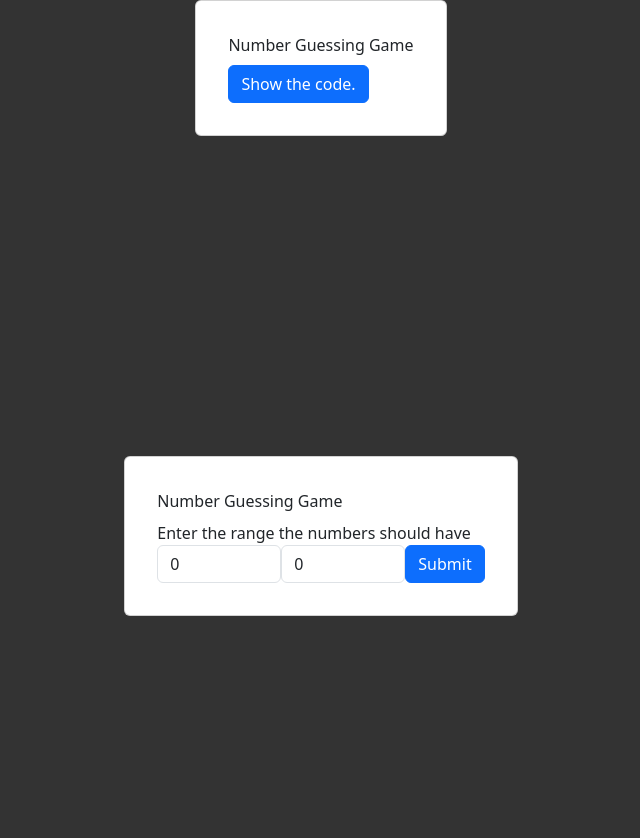
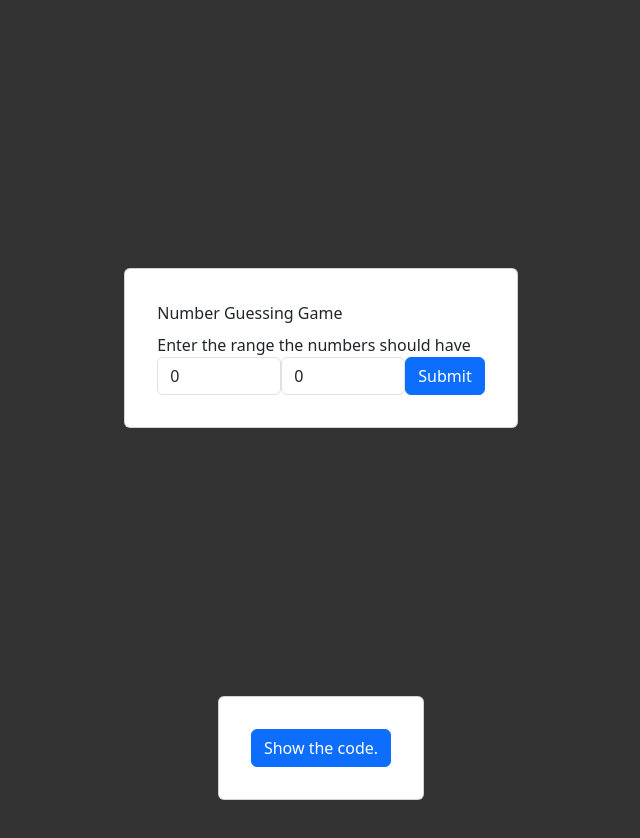
Before and after one commit to TimScholtz/NumberGuesser, a Vue app: page / in a window 1280 px wide. Shown: the top 838 px of the page, without its empty margins (319-959 px from the left). After the commit the page ends 800 px from the top, so only its background shows below. Built offline with nearby package versions, Linux system fonts and the light colour scheme.

Commit message:
style changes

```diff
--- a/src/App.vue
+++ b/src/App.vue
@@ -1,30 +1,9 @@
 <template>
-  <div class="d-flex justify-content-center align-items-start">
-    <div class="card p-3" v-if="!showCode">
-      <div class="card-body">
-        <div class="card-title">Number Guessing Game</div>
-        <div class="d-flex">
-          <button class="btn btn-primary" @click="showMeCode">
-            Show the code.
-          </button>
-        </div>
-      </div>
-    </div>
-
-    <div class="card p-3" v-else>
-      <div class="card-body">
-        <div class="card-title">Number Guessing Game</div>
-        <VCodeBlock :code="code" highlightjs lang="javascript"></VCodeBlock>
-        <div class="d-flex">
-          <button class="btn btn-primary" @click="showMeCode">
-            Hide the code.
-          </button>
-        </div>
-      </div>
-    </div>
-  </div>
-  <div class="d-flex justify-content-center align-items-center h-100">
-    <div class="card p-3" v-if="start">
+  <div
+    class="d-flex justify-content-between align-items-center flex-column h-100"
+  >
+    <div></div>
+    <div class="card p-3 h-fit" v-if="start">
       <div class="card-body">
         <div class="card-title">Number Guessing Game</div>
         Enter the range the numbers should have
@@ -76,6 +55,35 @@
         <div>The solution was: {{ solutionNumber }}</div>
         <div class="d-flex justify-content-end">
           <button class="btn btn-primary" @click="restart">Restart</button>
+        </div>
+      </div>
+    </div>
+    <div class="d-flex justify-content-center justiy-end">
+      <div class="card p-3" v-if="!showCode">
+        <div class="card-body">
+          <div class="d-flex">
+            <button class="btn btn-primary" @click="showMeCode">
+              Show the code.
+            </button>
+          </div>
+        </div>
+      </div>
+
+      <div class="card p-3" v-else>
+        <div class="card-body">
+          <div class="card-title">Number Guessing Game</div>
+          <VCodeBlock
+            style="overflow-y: scroll; height: 300px"
+            :code="code"
+            highlightjs
+            lang="javascript"
+            theme="tokyo-night-dark"
+          ></VCodeBlock>
+          <div class="d-flex">
+            <button class="btn btn-primary" @click="showMeCode">
+              Hide the code.
+            </button>
+          </div>
         </div>
       </div>
     </div>
```
